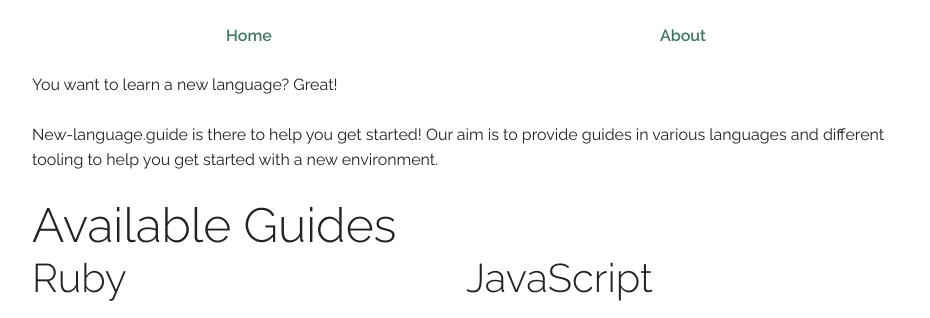
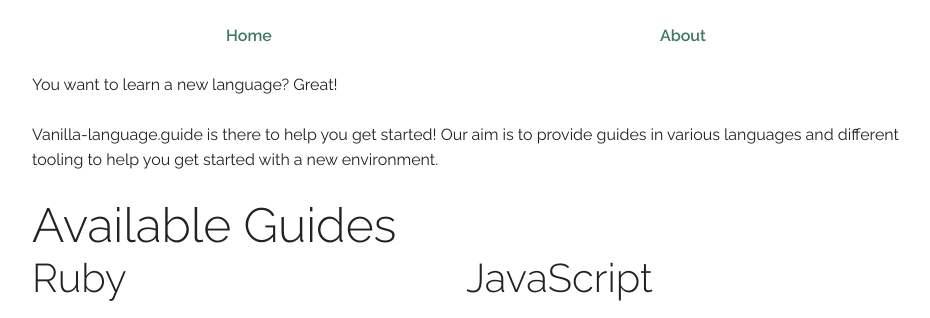
Before and after one commit to vanilla-project/vanilla-project.guide, a Jekyll site: the page built from index.md, in a window 1280 px wide. Shown: the top 318 px of the page, without its empty margins (174-1104 px from the left). Built offline with Jekyll 4.4.1, drawn with Linux system fonts in a browser that asks for light colours.

Commit message:
Updates URLs and project name

```diff
--- a/_config.yml
+++ b/_config.yml
@@ -1,8 +1,8 @@
-title: new-language.guide
+title: vanilla-project.guide
 description: >
   How do I start a project in a new language?
 baseurl: ""
-url: "https://new-language.guide"
+url: "https://vanilla-project.guide"
 
 google_analytics: UA-101858487-1
 
@@ -46,6 +46,3 @@ defaults:
         - JavaScript
         - object-oriented
         - dynamically-typed
-
-
-theme: jekyll-theme-tactile
--- a/_includes/footer.html
+++ b/_includes/footer.html
@@ -1,4 +1,4 @@
 <footer>
   <p>Found a typo or anything else you think needs improvement?</p>
-  <p>Please help up making our guides better by <a href="https://github.com/">opening issues</a> or <a href="https://github.com">pull requests!</a></p>
+  <p>Please help up making our guides better by <a href="https://github.com/vanilla-project/vanilla-project.github.io/issues">opening issues</a> or <a href="https://github.com/vanilla-project/vanilla-project.github.io/pulls">pull requests!</a></p>
 </footer>
--- a/_includes/head.html
+++ b/_includes/head.html
@@ -11,7 +11,7 @@
   <link href='//fonts.googleapis.com/css?family=Raleway:400,300,600' rel='stylesheet' type='text/css' />
   <link rel="stylesheet" href="{{ "/assets/syntax.css" | relative_url }}" />
   <link rel="stylesheet" href="{{ "/assets/normalize.css" | relative_url }}" />
-  <link rel="stylesheet" href="{{ "/assets/new-language.css" | relative_url }}" />
+  <link rel="stylesheet" href="{{ "/assets/vanilla-project.css" | relative_url }}" />
 
   <link rel="canonical" href="{{ page.url | replace:'index.html','' | absolute_url }}" />
   <link rel="alternate" type="application/rss+xml" title="{{ site.title | escape }}" href="{{ "/feed.xml" | relative_url }}" />
--- a/index.md
+++ b/index.md
@@ -4,5 +4,5 @@ layout: home
 
 You want to learn a new language? Great!
 
-New-language.guide is there to help you get started!
+Vanilla-language.guide is there to help you get started!
 Our aim is to provide guides in various languages and different tooling to help you get started with a new environment.
```
Also changed, not shown: about.md (+2 -2 lines), assets/vanilla-project.scss (renamed from assets/new-language.scss), readme.md.
